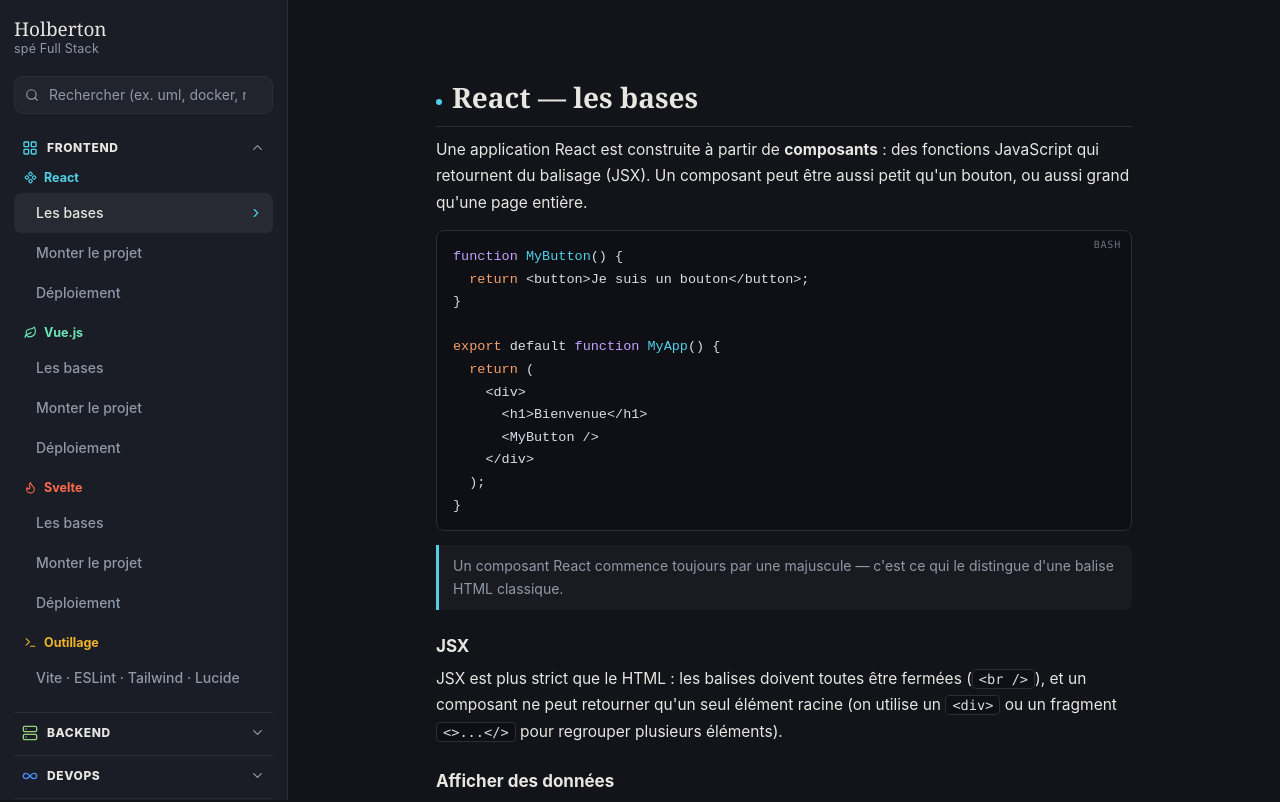
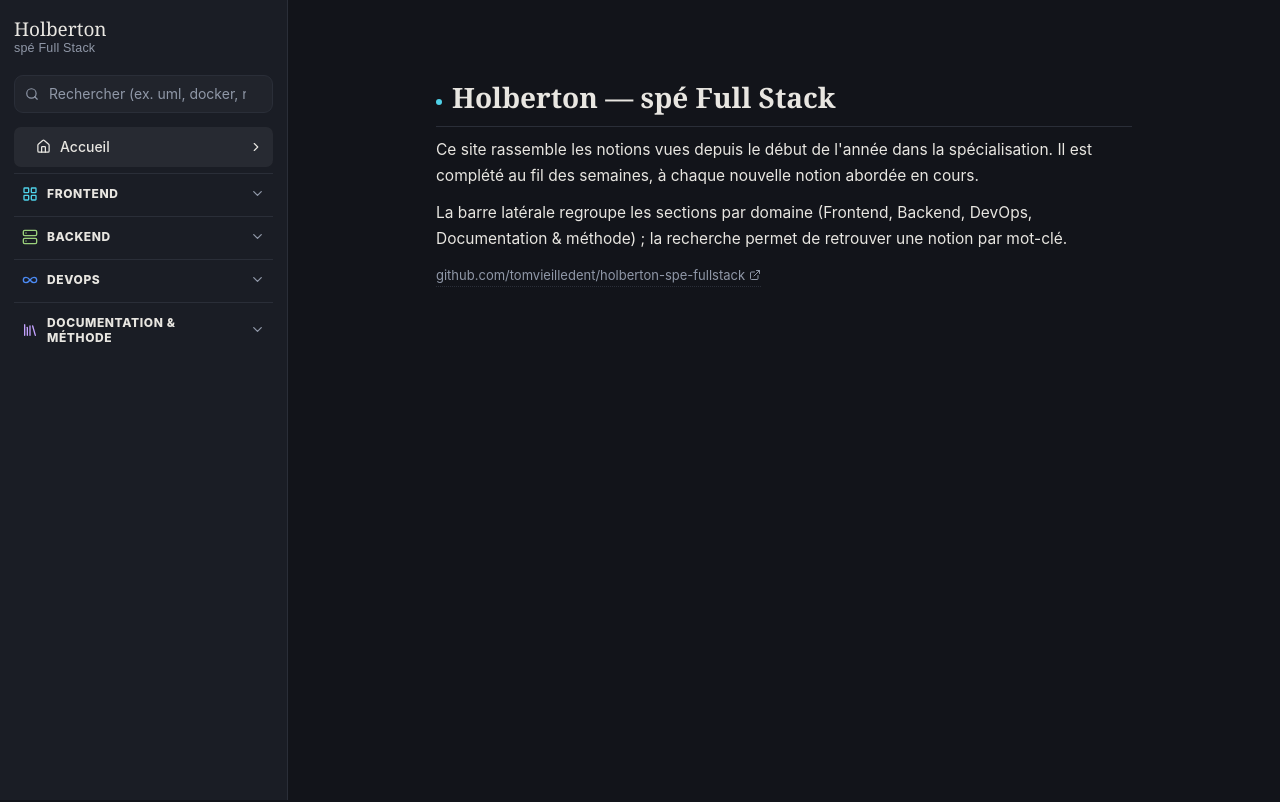
Before and after one commit to tomvieilledent/holberton-spe-fullstack, a React (Vite) app: page / in a window 1280 px wide. Shown: the top 802 px of the page. Built offline with nearby package versions, Linux system fonts and the light colour scheme; the HTML template or start-up script is replaced by a standard one.

Commit message:
feat(home): page d'accueil simple (presentation courte + lien du depot)
Section src/features/home/Home.jsx : deux paragraphes de presentation et
le lien du depot GitHub. Devient la section par defaut (DEFAULT_ID) ;
accessible via le bouton Accueil et le logo cliquable. Indexee dans la
recherche.

```diff
--- a/src/app/App.jsx
+++ b/src/app/App.jsx
@@ -7,9 +7,10 @@
   useState,
 } from "react";
 import { ChevronDown, ChevronRight, Menu, Search, X } from "lucide-react";
-import { NAV, ALL_IDS, DEFAULT_ID, findEntry } from "./nav.js";
+import { NAV, ALL_IDS, DEFAULT_ID, HOME, findEntry } from "./nav.js";
 
 const VALID_IDS = new Set(ALL_IDS);
+const HomeIcon = HOME.icon;
 
 function readHash() {
   const id = typeof window !== "undefined" ? window.location.hash.slice(1) : "";
@@ -46,7 +47,7 @@
   const [active, setActive] = useState(readHash);
   const [menuOpen, setMenuOpen] = useState(false);
   const [openCats, setOpenCats] = useState(
-    () => new Set([findEntry(readHash()).category])
+    () => new Set([findEntry(readHash()).category].filter(Boolean))
   );
   const [query, setQuery] = useState("");
   const [search, setSearch] = useState(null); // { entries, run } — chargé à la demande
@@ -97,6 +98,7 @@
   /* La catégorie de la section active reste dépliée. */
   useEffect(() => {
     const cat = findEntry(active).category;
+    if (!cat) return;
     setOpenCats((prev) => (prev.has(cat) ? prev : new Set(prev).add(cat)));
   }, [active]);
 
@@ -148,10 +150,15 @@
 
       <aside id="sidebar" className="app__sidebar">
         <div className="app__brand">
-          <div>
-            <div className="app__brand-name">Holberton</div>
-            <div className="app__brand-sub">spé Full Stack</div>
-          </div>
+          <button
+            type="button"
+            className="app__brand-link"
+            aria-label="Aller à l'accueil"
+            onClick={() => go("home")}
+          >
+            <span className="app__brand-name">Holberton</span>
+            <span className="app__brand-sub">spé Full Stack</span>
+          </button>
           <button
             type="button"
             className="app__close"
@@ -216,6 +223,20 @@
           </div>
         ) : (
           <nav className="nav" aria-label="Sections du cours">
+            <button
+              type="button"
+              className="nav__btn nav__home"
+              data-active={active === "home" || undefined}
+              aria-current={active === "home" ? "page" : undefined}
+              onClick={() => go("home")}
+            >
+              <HomeIcon className="nav__btn-icon" size={15} aria-hidden="true" />
+              <span className="nav__btn-label">Accueil</span>
+              {active === "home" ? (
+                <ChevronRight className="nav__btn-caret" size={14} aria-hidden="true" />
+              ) : null}
+            </button>
+
             {NAV.map((cat) => {
               const open = openCats.has(cat.category);
               return (
--- a/src/app/nav.js
+++ b/src/app/nav.js
@@ -14,6 +14,7 @@
   Flame,
   GitBranch,
   GitPullRequest,
+  Home,
   Infinity as InfinityIcon,
   KeyRound,
   Layers,
@@ -233,13 +234,28 @@
   }
 }
 
-export const ALL_IDS = NAV.flatMap((cat) =>
-  cat.groups.flatMap((group) => group.items.map((item) => item.id))
-);
+/* Entrée d'accueil : hors catégories, section par défaut. */
+export const HOME = {
+  id: "home",
+  label: "Accueil",
+  icon: Home,
+  file: "home/Home.jsx",
+  Component: lazy(loaders["../features/home/Home.jsx"]),
+};
 
-export const DEFAULT_ID = NAV[0].groups[0].items[0].id;
+export const ALL_IDS = [
+  HOME.id,
+  ...NAV.flatMap((cat) =>
+    cat.groups.flatMap((group) => group.items.map((item) => item.id))
+  ),
+];
+
+export const DEFAULT_ID = HOME.id;
 
 export function findEntry(id) {
+  if (id === HOME.id) {
+    return { ...HOME, group: null, groupAccent: null, category: null };
+  }
   for (const cat of NAV) {
     for (const group of cat.groups) {
       const hit = group.items.find((i) => i.id === id);
@@ -248,13 +264,7 @@
       }
     }
   }
-  const first = NAV[0].groups[0].items[0];
-  return {
-    ...first,
-    group: NAV[0].groups[0].group,
-    groupAccent: NAV[0].groups[0].accent,
-    category: NAV[0].category,
-  };
+  return { ...HOME, group: null, groupAccent: null, category: null };
 }
 
 export function findComponent(id) {
--- a/src/app/search.js
+++ b/src/app/search.js
@@ -1,6 +1,6 @@
 /* Index de recherche plein texte, construit à partir du source des sections.
    Chargé à la demande (import dynamique) pour ne pas alourdir le bundle initial. */
-import { NAV } from "./nav.js";
+import { NAV, HOME } from "./nav.js";
 
 const sources = import.meta.glob("../features/**/*.jsx", {
   query: "?raw",
@@ -20,6 +20,21 @@
 
 export function buildIndex() {
   const entries = [];
+
+  {
+    const text = toText(sources[`../features/${HOME.file}`] || "");
+    entries.push({
+      id: HOME.id,
+      label: HOME.label,
+      group: "Présentation",
+      category: "Accueil",
+      accent: "var(--muted)",
+      meta: `${HOME.label} accueil présentation`.toLowerCase(),
+      text,
+      lower: text.toLowerCase(),
+    });
+  }
+
   for (const cat of NAV) {
     for (const group of cat.groups) {
       for (const item of group.items) {
--- /dev/null
+++ b/src/features/home/Home.jsx
@@ -0,0 +1,28 @@
+/* Page d'accueil : présentation courte du site + lien du dépôt. */
+import { H2, P, SourceLink } from "../../shared/ui/primitives.jsx";
+import { REACT_ACCENT } from "../../shared/ui/tokens.js";
+
+export default function Home() {
+  return (
+    <div>
+      <H2 accent={REACT_ACCENT}>Holberton — spé Full Stack</H2>
+
+      <P>
+        Ce site rassemble les notions vues depuis le début de l&apos;année dans la
+        spécialisation. Il est complété au fil des semaines, à chaque nouvelle
+        notion abordée en cours.
+      </P>
+      <P>
+        La barre latérale regroupe les sections par domaine (Frontend, Backend,
+        DevOps, Documentation &amp; méthode) ; la recherche permet de retrouver
+        une notion par mot-clé.
+      </P>
+
+      <P>
+        <SourceLink href="https://github.com/tomvieilledent/holberton-spe-fullstack">
+          github.com/tomvieilledent/holberton-spe-fullstack
+        </SourceLink>
+      </P>
+    </div>
+  );
+}
--- a/src/index.css
+++ b/src/index.css
@@ -159,13 +159,23 @@
   justify-content: space-between;
   margin-bottom: 20px;
 }
+.app__brand-link {
+  display: block;
+  padding: 0;
+  border: none;
+  background: transparent;
+  text-align: left;
+  cursor: pointer;
+}
 .app__brand-name {
+  display: block;
   font-family: var(--font-display);
   font-size: 19px;
   color: var(--text);
   line-height: 1.2;
 }
 .app__brand-sub {
+  display: block;
   color: var(--muted);
   font-size: 12.5px;
   letter-spacing: 0.2px;
@@ -278,6 +288,15 @@
   display: flex;
   flex-direction: column;
   gap: 2px;
+}
+
+.nav__home {
+  padding-left: 10px;
+  margin-bottom: 4px;
+  font-weight: 600;
+}
+.nav__home + .nav__cat {
+  border-top: 1px solid var(--line);
 }
 
 .nav__cat + .nav__cat {
```
Also changed, not shown: 1 other file (tests, documents, lock files or other folders).
